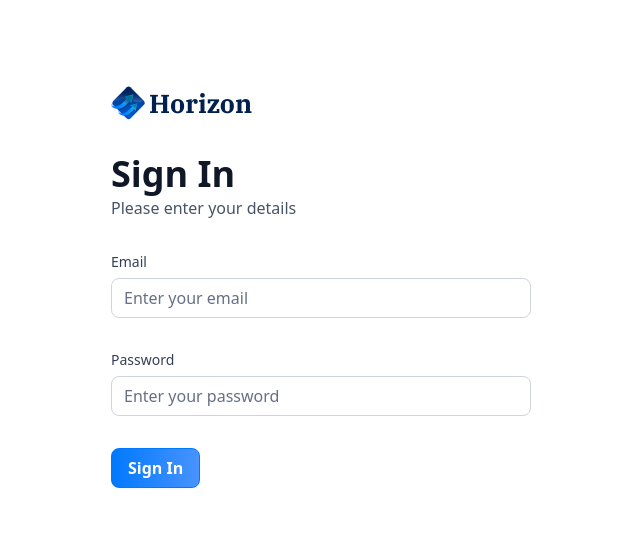
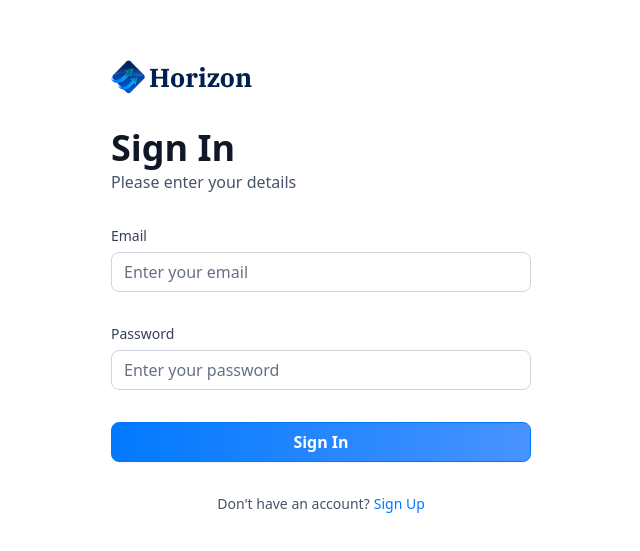
Before and after one commit to NikolaM4/banking-app, a Next.js app: page /sign-in in a window 1280 px wide. Shown: the part 113-664 px from the top of the page, without its empty margins (319-959 px from the left). Built offline with nearby package versions, Linux system fonts and the light colour scheme.

Commit message:
refactor: Improve form layout and button styling in AuthForm

```diff
--- a/components/AuthForm.tsx
+++ b/components/AuthForm.tsx
@@ -60,7 +60,8 @@
               <CustomInput control={form.control} name="email" label="Email" placeholder="Enter your email" />
               <CustomInput control={form.control} name="password" label="Password" placeholder="Enter your password" />
 
-              <Button type="submit" className="form-btn">
+              <div className="flex flex-col gap-4">
+                <Button type="submit" className="form-btn" disabled={isLoading}>
                   {isLoading ? (
                     <>
                       <Loader2 size={20} className="animate-spin" />
@@ -72,8 +73,15 @@
                     'Sign Up'
                   )}
                 </Button>
+              </div>
             </form>
           </Form>
+          <footer className="flex justify-center gap-1">
+            <p className="text-14 font-normal text-gray-600">{type === 'sign-in' ? "Don't have an account?" : 'Already have an account?'}</p>
+            <Link href={type === 'sign-in' ? '/sign-up' : 'sign-in'} className="form-link">
+              {type === 'sign-in' ? 'Sign Up' : 'Sign In'}
+            </Link>
+          </footer>
         </>
       )}
     </section>
```
Lines whose indentation alone changed are shown as unchanged.
